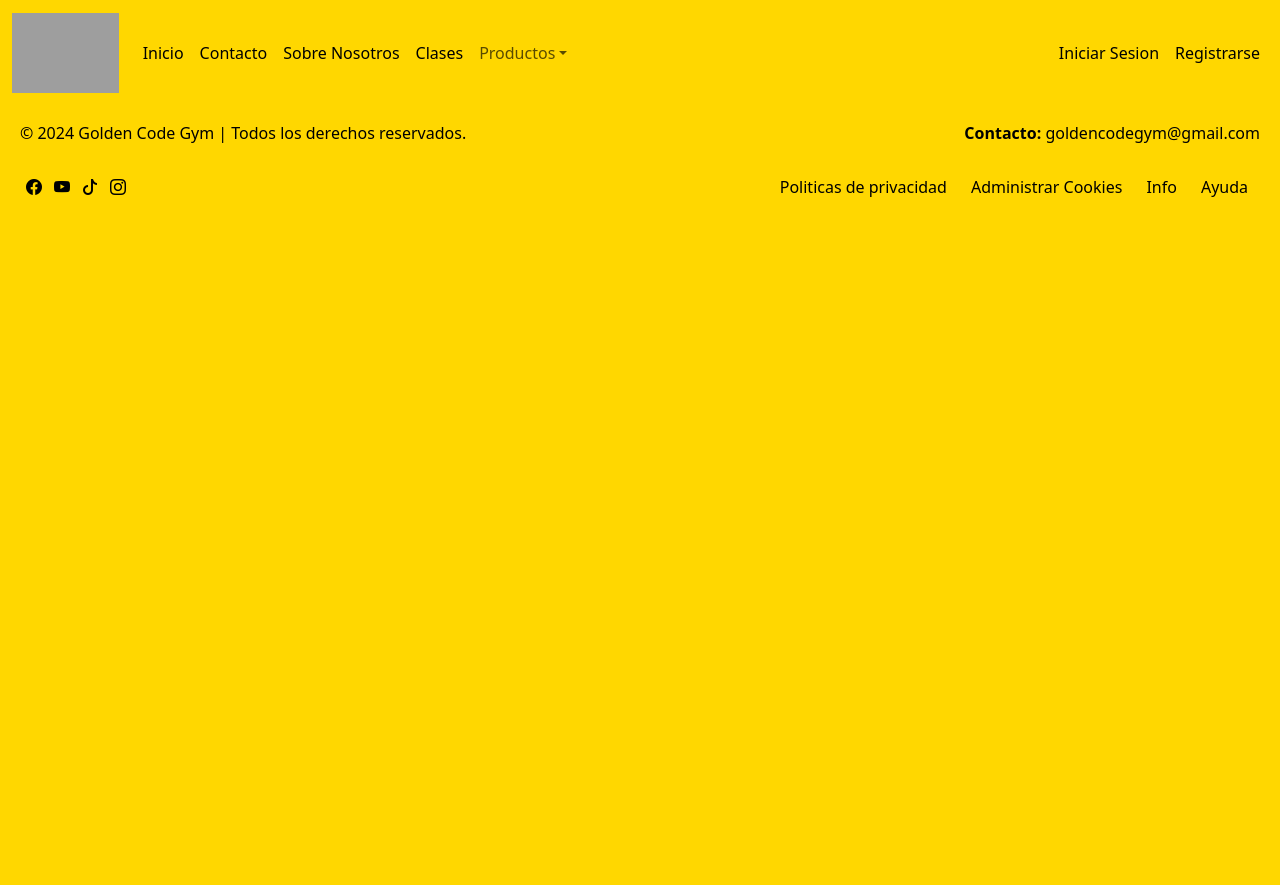
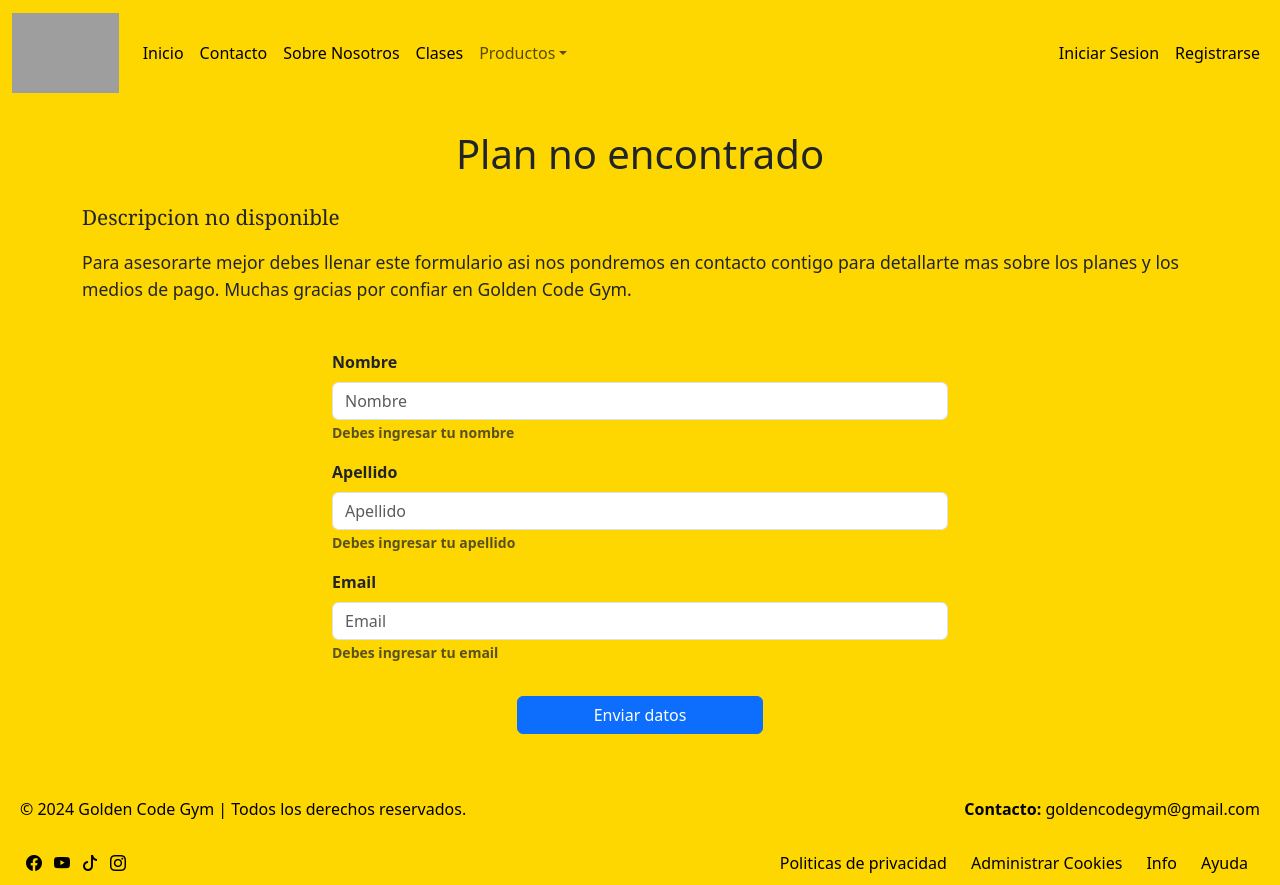
Before and after one commit to JorgeJuarez97/Golden-Code-Gym-Front, a React (Vite) app: page /detalleplanes/1 in a window 1280 px wide. Before the commit the page ends 800 px from the top, so only its background shows below. Built offline with nearby package versions, Linux system fonts and the light colour scheme; grey boxes are pictures that could not be loaded.

Commit message:
Se crea detalle de planes con formulario de contacto para asesoramiento, se agrego el componente ScrollArriba para que la pagina se desplace hacia arriba al momento en el que se presione algun plan

```diff
--- a/src/App.jsx
+++ b/src/App.jsx
@@ -1,11 +1,13 @@
 import "./App.css";
 import { BrowserRouter as Router } from "react-router-dom";
 import RoutesViews from "./routes/RoutesViews";
+import ScrollArriba from "./components/ScrollArriba";
 
 const App = () => {
   return (
     <>
       <Router>
+        <ScrollArriba />
         <RoutesViews />
       </Router>
     </>
--- /dev/null
+++ b/src/components/DetallePlanes.jsx
@@ -0,0 +1,51 @@
+import { Container } from "react-bootstrap";
+import { useParams } from "react-router-dom";
+import "../css/DetallePlanes.css";
+import FormC from "../components/FormC";
+
+const DetallePlanes = () => {
+  const { planId } = useParams();
+
+  const planes = {
+    musculacion: {
+      titulo: "PLAN MUSCULACION",
+      descripcion:
+        "Este plan está diseñado para aquellos que desean enfocarse en la ganancia de fuerza y el aumento de masa muscular. Con acceso a la zona de musculación equipada con los últimos aparatos de alta tecnología, este plan te permitirá realizar rutinas intensas de levantamiento de pesas, entrenamiento de resistencia y ejercicios específicos para hipertrofia muscular. Ideal para quienes buscan mejorar su físico, desarrollar fuerza, y esculpir su cuerpo de manera progresiva.",
+    },
+    clases: {
+      titulo: "PLAN CLASES",
+      descripcion:
+        "Si lo que buscas es una forma divertida y dinámica de mantenerte activo, el plan de clases es ideal para ti. Incluye una amplia variedad de clases como zumba, spinning, yoga, boxeo, y más. Estas clases no solo te ayudarán a quemar calorías y mejorar tu condición física, sino que también serán una excelente manera de relajarte y desconectar del estrés diario. El cardio intenso de nuestras clases de spinning y zumba es perfecto para mejorar tu resistencia, mientras que el yoga te proporcionará relajación y equilibrio mental.",
+    },
+    full: {
+      titulo: "PLAN FULL",
+      descripcion:
+        "Con el plan Full tendrás acceso completo a todas las áreas del gimnasio. Este plan es perfecto para quienes buscan un enfoque integral en su entrenamiento. Podrás disfrutar tanto de la zona de musculación para la ganancia de fuerza y masa muscular, como de las clases grupales de alta intensidad, ideales para quemar calorías y mantenerte activo. Ya sea que quieras desarrollar músculo, perder grasa, o simplemente relajarte con una clase de yoga, este plan te ofrece la flexibilidad para combinar diferentes entrenamientos y lograr el balance perfecto entre fuerza, resistencia y bienestar.",
+    },
+  };
+
+  const planSeleccionado = planes[planId];
+
+  return (
+    <>
+      <Container className="mb-5">
+        <h1 className="text-center mt-4 mb-4">
+          {planSeleccionado ? planSeleccionado.titulo : "Plan no encontrado"}
+        </h1>
+        <p className="descripcion-plan">
+          {planSeleccionado
+            ? planSeleccionado.descripcion
+            : "Descripcion no disponible"}
+        </p>
+        <p className="texto-asesorar">
+          Para asesorarte mejor debes llenar este formulario asi nos pondremos
+          en contacto contigo para detallarte mas sobre los planes y los medios
+          de pago. Muchas gracias por confiar en Golden Code Gym.
+        </p>
+      </Container>
+      <FormC idPage="planes" />
+    </>
+  );
+};
+
+export default DetallePlanes;
--- a/src/components/FormC.jsx
+++ b/src/components/FormC.jsx
@@ -8,13 +8,13 @@ const FormC = ({ idPage }) => {
     <>
       <Container
         className={
-          idPage === "registro"
+          idPage === "registro" || idPage === "planes"
             ? "mb-5 mt-3 contenedor-formulario-registro"
             : "contenedor-formulario-login"
         }
       >
         <Form>
-          {idPage === "registro" && (
+          {(idPage === "registro" || idPage === "planes") && (
             <Form.Group className="mb-3" controlId="formBasicEmail">
               <Form.Label>Nombre</Form.Label>
               <Form.Control type="text" placeholder="Nombre" />
@@ -23,8 +23,7 @@ const FormC = ({ idPage }) => {
               </Form.Text>
             </Form.Group>
           )}
-
-          {idPage === "registro" && (
+          {(idPage === "registro" || idPage === "planes") && (
             <Form.Group className="mb-3" controlId="formBasicEmail">
               <Form.Label>Apellido</Form.Label>
               <Form.Control type="text" placeholder="Apellido" />
@@ -33,8 +32,7 @@ const FormC = ({ idPage }) => {
               </Form.Text>
             </Form.Group>
           )}
-
-          {idPage === "registro" && (
+          {(idPage === "registro" || idPage === "planes") && (
             <Form.Group className="mb-3" controlId="formBasicEmail">
               <Form.Label>Email</Form.Label>
               <Form.Control type="email" placeholder="Email" />
@@ -43,7 +41,6 @@ const FormC = ({ idPage }) => {
               </Form.Text>
             </Form.Group>
           )}
-
           {idPage === "registro" && (
             <Form.Group className="mb-3" controlId="formBasicEmail">
               <Form.Label>DNI</Form.Label>
@@ -53,7 +50,6 @@ const FormC = ({ idPage }) => {
               </Form.Text>
             </Form.Group>
           )}
-
           {idPage === "login" && (
             <Form.Group className="mb-3" controlId="formBasicEmail">
               <Form.Label>Usuario</Form.Label>
@@ -64,10 +60,12 @@ const FormC = ({ idPage }) => {
             </Form.Group>
           )}
 
-          <Form.Group className="mb-3" controlId="formBasicPassword">
-            <Form.Label>Contraseña</Form.Label>
-            <Form.Control type="password" placeholder="Contraseña" />
-          </Form.Group>
+          {(idPage === "registro" || idPage === "login") && (
+            <Form.Group className="mb-3" controlId="formBasicPassword">
+              <Form.Label>Contraseña</Form.Label>
+              <Form.Control type="password" placeholder="Contraseña" />
+            </Form.Group>
+          )}
 
           {idPage === "registro" && (
             <Form.Group className="mb-3" controlId="formBasicPassword">
@@ -91,7 +89,11 @@ const FormC = ({ idPage }) => {
               variant="primary"
               type="submit"
             >
-              {idPage === "registro" ? "Registrarse" : "Iniciar"}
+              {idPage === "registro"
+                ? "Registrarse"
+                : idPage === "login"
+                ? "Iniciar"
+                : "Enviar datos"}
             </Button>
           </div>
         </Form>
--- a/src/components/Planes.jsx
+++ b/src/components/Planes.jsx
@@ -3,6 +3,7 @@ import Row from "react-bootstrap/Row";
 import Col from "react-bootstrap/Col";
 import Card from "react-bootstrap/Card";
 import Button from "react-bootstrap/Button";
+import { Link } from "react-router-dom";
 import "../css/Planes.css";
 
 function Planes() {
@@ -27,9 +28,11 @@ function Planes() {
                     <strong>$20.000/Mes</strong>
                   </p>
                 </div>
+                <Link to="/detalleplanes/musculacion">
                   <Button className="boton-plan" variant="warning">
                     Elige este plan
                   </Button>
+                </Link>
               </Card.Body>
             </Card>
           </Col>
@@ -45,9 +48,11 @@ function Planes() {
                     <strong>$25.000/Mes</strong>
                   </p>
                 </div>
+                <Link to="/detalleplanes/clases">
                   <Button className="boton-plan" variant="warning">
                     Elige este plan
                   </Button>
+                </Link>
               </Card.Body>
             </Card>
           </Col>
@@ -63,9 +68,11 @@ function Planes() {
                     <strong>$40.000/Mes</strong>
                   </p>
                 </div>
+                <Link to="/detalleplanes/full">
                   <Button className="boton-plan" variant="warning">
                     Elige este plan
                   </Button>
+                </Link>
               </Card.Body>
             </Card>
           </Col>
--- /dev/null
+++ b/src/components/ScrollArriba.jsx
@@ -0,0 +1,14 @@
+import { useEffect } from "react";
+import { useLocation } from "react-router-dom";
+
+const ScrollArriba = () => {
+  const { pathname } = useLocation();
+
+  useEffect(() => {
+    window.scrollTo(0, 0);
+  }, [pathname]);
+
+  return null;
+};
+
+export default ScrollArriba;
--- /dev/null
+++ b/src/css/DetallePlanes.css
@@ -0,0 +1,8 @@
+.descripcion-plan {
+  font-size: 1.3rem;
+  font-family: Georgia, "Times New Roman", Times, serif;
+}
+
+.texto-asesorar {
+  font-size: 1.1rem;
+}
--- a/src/routes/RoutesViews.jsx
+++ b/src/routes/RoutesViews.jsx
@@ -5,6 +5,7 @@ import PaginaPrincipal from "../pages/PaginaPrincipal";
 import Registro from "../pages/Registro";
 import Suplementos from "../pages/Suplementos";
 import Indumentaria from "../pages/Indumentaria";
+import DetallePlanes from "../components/DetallePlanes";
 
 const RoutesViews = () => {
   return (
@@ -16,6 +17,7 @@ const RoutesViews = () => {
           <Route path="/registro" element={<Registro />} />
           <Route path="/suplementos" element={<Suplementos />} />
           <Route path="/indumentaria" element={<Indumentaria />} />
+          <Route path="/detalleplanes/:planId" element={<DetallePlanes />} />
         </Routes>
       </main>
       <Footer />
```
Also changed, not shown: src/pages/PaginaDetallePlanes.jsx (added, +11 -0 lines). Lines whose indentation alone changed are shown as unchanged.
